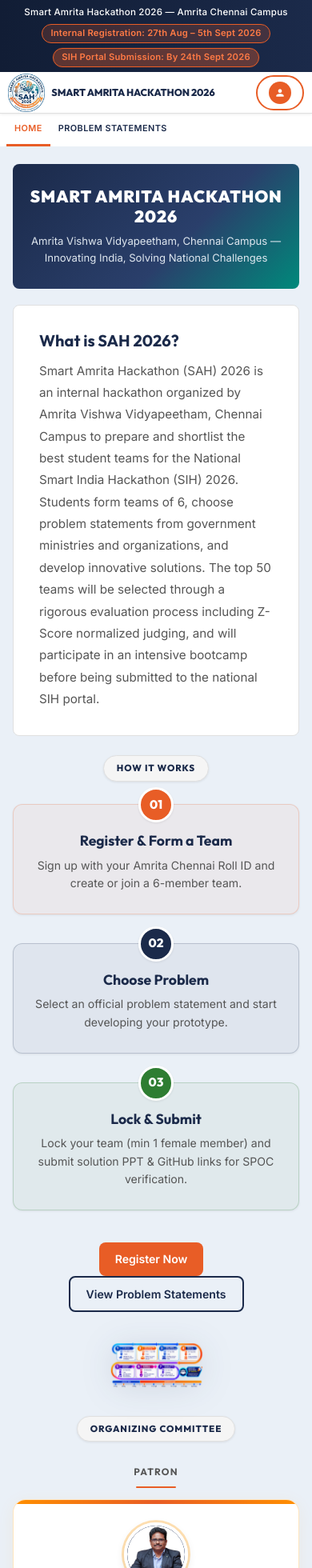
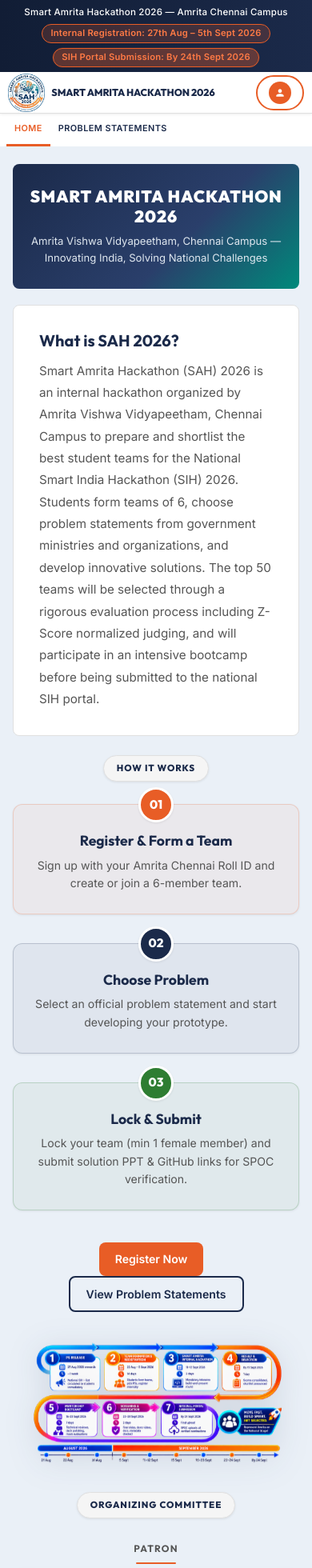
Before and after one commit to KUTRALINGAM-A/SAH_PORTAL, a React (Vite) app: page / in a window 390 px wide. Shown: the top 1960 px of the page at 80% size. Built offline with nearby package versions, Linux system fonts and the light colour scheme; no server answers.

Commit message:
style: fix mobile flowchart scaling, header-navbar gap, remove co-patron labels, and fix justifyContent typo

```diff
--- a/src/App.jsx
+++ b/src/App.jsx
@@ -45,19 +45,19 @@
   const { isAuthenticated } = useAuth();
 
   if (isAuthenticated) {
-    return <Navigate to="/dashboard"replace />;
+    return <Navigate to="/dashboard" replace />;
   }
 
   return (
     <div className="page-container">
       {/* Hero */}
-      <div className="hero-banner"style={{ marginTop: '0' }}>
+      <div className="hero-banner" style={{ marginTop: '0' }}>
         <h1>Smart Amrita Hackathon 2026</h1>
         <p>Amrita Vishwa Vidyapeetham, Chennai Campus — Innovating India, Solving National Challenges</p>
       </div>
 
       {/* What is SAH */}
-      <div className="card"style={{ marginBottom: '24px', padding: '32px' }}>
+      <div className="card" style={{ marginBottom: '24px', padding: '32px' }}>
         <h2 style={{ marginBottom: '12px' }}>What is SAH 2026?</h2>
         <p style={{ color: 'var(--text-secondary)', lineHeight: 1.8, fontSize: '0.95rem' }}>
           Smart Amrita Hackathon (SAH) 2026 is an internal hackathon organized by
@@ -143,7 +143,7 @@
               <div className="oc-avatar oc-avatar-lg">
                 <img src={vJeyakumarImg} alt="Dr. V. Jeyakumar" />
               </div>
-              <div className="oc-name">Dr. V. Jeyakumar</div>
+              <div className="oc-name">Dr. V. Jayakumar</div>
               <div className="oc-designation">Principal</div>
               <div className="oc-institution">Amrita Vishwa Vidyapeetham, Chennai Campus</div>
             </div>
@@ -174,7 +174,6 @@
                 <img src={simhadriImg} alt="Dr. Ravishankar Simhadri" />
               </div>
               <div className="oc-name">Dr. Ravishankar Simhadri</div>
-              <div className="oc-designation">Co-Patron</div>
               <div className="oc-institution">Amrita Vishwa Vidyapeetham, Chennai Campus</div>
             </div>
 
@@ -183,7 +182,6 @@
                 <img src={krishnakumarImg} alt="Dr. S. Krishnakumar" />
               </div>
               <div className="oc-name">Dr. S. Krishnakumar</div>
-              <div className="oc-designation">Co-Patron</div>
               <div className="oc-institution">Amrita Vishwa Vidyapeetham, Chennai Campus</div>
             </div>
 
@@ -192,7 +190,6 @@
                 <img src={nivethithaImg} alt="Dr. Nivethitha" />
               </div>
               <div className="oc-name">Dr. Nivethitha</div>
-              <div className="oc-designation">Co-Patron</div>
               <div className="oc-institution">Amrita Vishwa Vidyapeetham, Chennai Campus</div>
             </div>
 
@@ -201,7 +198,6 @@
                 <img src={aravindImg} alt="Dr. J.V. Aravind" />
               </div>
               <div className="oc-name">Dr. J.V. Aravind</div>
-              <div className="oc-designation">Co-Patron</div>
               <div className="oc-institution">Amrita Vishwa Vidyapeetham, Chennai Campus</div>
             </div>
 
@@ -210,7 +206,6 @@
                 <img src={parthasarathyImg} alt="Dr. S. Parthasarathy" />
               </div>
               <div className="oc-name">Dr. S. Parthasarathy</div>
-              <div className="oc-designation">Co-Patron</div>
               <div className="oc-institution">Amrita Vishwa Vidyapeetham, Chennai Campus</div>
             </div>
           </div>
@@ -227,7 +222,7 @@
 
   if (loading) {
     return (
-      <div className="flex-center"style={{ height: '100vh' }}>
+      <div className="flex-center" style={{ height: '100vh' }}>
         <div className="spinner" />
       </div>
     );
@@ -243,37 +238,37 @@
         <Route path="/reset-password" element={<ResetPasswordPage />} />
 
         {/* All other pages with layout */}
-        <Route path="*"element={
+        <Route path="*" element={
           <>
             <AnnouncementBanner />
             <Header />
             <Navbar />
             <Routes>
               {/* Public */}
-              <Route path="/"element={<HomePage />} />
-              <Route path="/problem-statements"element={<ProblemStatementsPage />} />
+              <Route path="/" element={<HomePage />} />
+              <Route path="/problem-statements" element={<ProblemStatementsPage />} />
 
               {/* Student / Team Leader */}
-              <Route path="/dashboard"element={<ProtectedRoute><DashboardPage /></ProtectedRoute>} />
-              <Route path="/marketplace"element={<ProtectedRoute><TeamMarketplace /></ProtectedRoute>} />
-              <Route path="/my-team"element={<ProtectedRoute><MyTeamPage /></ProtectedRoute>} />
-              <Route path="/create-team"element={<ProtectedRoute><CreateTeamPage /></ProtectedRoute>} />
-              <Route path="/profile"element={<ProtectedRoute><ProfilePage /></ProtectedRoute>} />
+              <Route path="/dashboard" element={<ProtectedRoute><DashboardPage /></ProtectedRoute>} />
+              <Route path="/marketplace" element={<ProtectedRoute><TeamMarketplace /></ProtectedRoute>} />
+              <Route path="/my-team" element={<ProtectedRoute><MyTeamPage /></ProtectedRoute>} />
+              <Route path="/create-team" element={<ProtectedRoute><CreateTeamPage /></ProtectedRoute>} />
+              <Route path="/profile" element={<ProtectedRoute><ProfilePage /></ProtectedRoute>} />
 
               {/* Admin & SPOC Shared Management */}
               <Route path="/admin/problem-statements" element={<ProtectedRoute roles={['admin', 'spoc']}><ProblemStatementsAdmin /></ProtectedRoute>} />
               <Route path="/admin/judge-panels" element={<ProtectedRoute roles={['admin']}><JudgePanelsAdmin /></ProtectedRoute>} />
               <Route path="/admin/analytics" element={<ProtectedRoute roles={['admin', 'spoc']}><AnalyticsDashboard /></ProtectedRoute>} />
-              <Route path="/admin/roster"element={<ProtectedRoute roles={['admin', 'spoc']}><MasterRoster /></ProtectedRoute>} />
-              <Route path="/admin/bootcamp"element={<ProtectedRoute roles={['admin', 'spoc']}><BootcampShortlist /></ProtectedRoute>} />
-              <Route path="/spoc/verify"element={<ProtectedRoute roles={['spoc', 'admin']}><VerificationQueue /></ProtectedRoute>} />
+              <Route path="/admin/roster" element={<ProtectedRoute roles={['admin', 'spoc']}><MasterRoster /></ProtectedRoute>} />
+              <Route path="/admin/bootcamp" element={<ProtectedRoute roles={['admin', 'spoc']}><BootcampShortlist /></ProtectedRoute>} />
+              <Route path="/spoc/verify" element={<ProtectedRoute roles={['spoc', 'admin']}><VerificationQueue /></ProtectedRoute>} />
 
               {/* Judge */}
-              <Route path="/judge/evaluate"element={<ProtectedRoute roles={['judge', 'admin']}><EvaluationPage /></ProtectedRoute>} />
-              <Route path="/judge/history"element={<ProtectedRoute roles={['judge', 'admin']}><EvaluationHistory /></ProtectedRoute>} />
+              <Route path="/judge/evaluate" element={<ProtectedRoute roles={['judge', 'admin']}><EvaluationPage /></ProtectedRoute>} />
+              <Route path="/judge/history" element={<ProtectedRoute roles={['judge', 'admin']}><EvaluationHistory /></ProtectedRoute>} />
 
               {/* 404 */}
-              <Route path="*"element={
+              <Route path="*" element={
                 <div className="page-container">
                   <div className="empty-state">
                     <div className="empty-icon"></div>
--- a/src/index.css
+++ b/src/index.css
@@ -581,7 +581,7 @@
   display: flex;
   flex-direction: column;
   align-items: center;
-  justifyContent: center;
+  justify-content: center;
 }
 
 .stats-row-2col .stat-card .stat-number {
@@ -624,7 +624,7 @@
   display: flex;
   flex-direction: column;
   align-items: center;
-  justifyContent: center;
+  justify-content: center;
 }
 
 .stat-card::before {
@@ -2652,7 +2652,8 @@
 /* Responsive */
 @media (max-width: 768px) {
   .sah-logo-img {
-    width: 160px;
+    width: 100%;
+    max-width: 100%;
   }
   .oc-card {
     width: 100%;
@@ -2729,6 +2730,7 @@
     padding: 0 8px;
     overflow-x: auto;
     -webkit-overflow-scrolling: touch;
+    top: 58px;
   }
 
   .navbar-container {
@@ -3086,6 +3088,10 @@
   }
 
   /* -- Navbar -- */
+  .main-navbar {
+    top: 52px;
+  }
+
   .nav-tab {
     padding: 10px 10px;
     font-size: 0.68rem;
@@ -3224,9 +3230,10 @@
     padding: 16px 12px;
   }
 
-  /* -- SAH Logo -- */
+  /* -- SAH Logo (Flowchart) -- */
   .sah-logo-img {
-    width: 120px;
+    width: 100%;
+    max-width: 100%;
   }
 }
 
@@ -3258,6 +3265,10 @@
 
   .login-card .login-logo img {
     height: 42px;
+  }
+
+  .main-navbar {
+    top: 48px;
   }
 
   .nav-tab {
```
